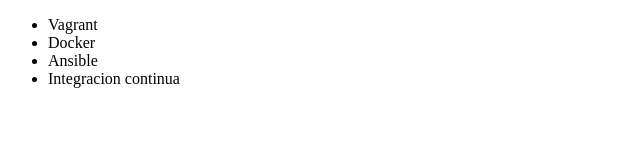
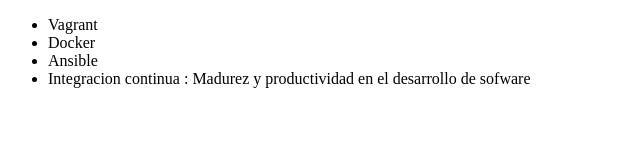
Before and after one commit to omarnn322/alura_git, a plain HTML site: page index.html in a window 1280 px wide. Shown: the whole page, without its empty margins (0-640 px from the left). Drawn offline with Linux system fonts and the light colour scheme.

Commit message:
renombrando curso de integracion continua

```diff
--- a/index.html
+++ b/index.html
@@ -9,7 +9,7 @@
          <li> Vagrant </li>
          <li> Docker </li>
          <li> Ansible </li>
-         <li> Integracion continua </li>
+         <li> Integracion continua : Madurez y productividad en el desarrollo de sofware</li>
      </ul>
 </body>
 </html>
```
